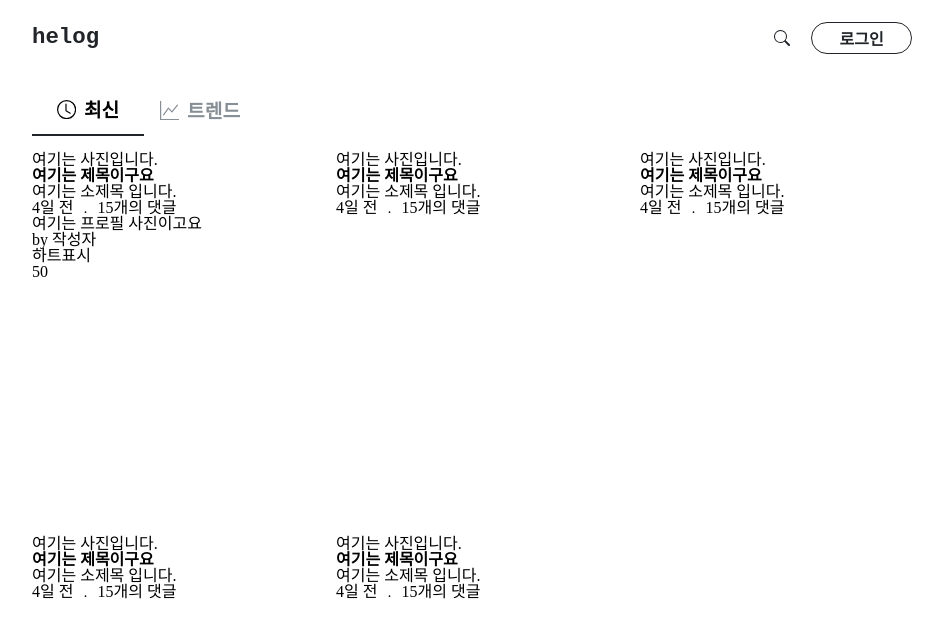
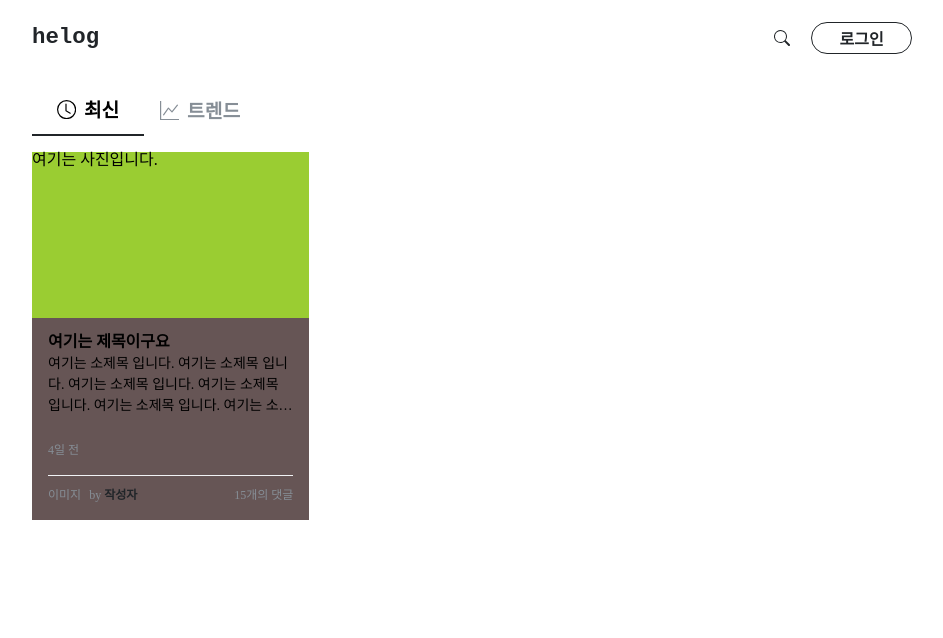
Before and after one commit to hanghae99-helog/front, a React (Create React App) app: page / in a window 1280 px wide. Shown: the top 638 px of the page, without its empty margins (168-1111 px from the left). Built offline with nearby package versions, Linux system fonts and the light colour scheme; a small style sheet from the web is missing.

Commit message:
리액트 쿼리를 위한 파일 정리

```diff
--- a/jsconfig.json
+++ b/jsconfig.json
@@ -1,5 +1,6 @@
 {
   "compilerOptions": {
-    "target": "es2020"
-  }
+    "baseUrl": "src"
+  },
+  "include": ["src"]
 }
--- a/package.json
+++ b/package.json
@@ -4,6 +4,8 @@
   "private": true,
   "dependencies": {
     "@reduxjs/toolkit": "^1.8.3",
+    "@tanstack/react-query": "^4.0.10",
+    "@tanstack/react-query-devtools": "^4.0.10",
     "@testing-library/jest-dom": "^5.14.1",
     "@testing-library/react": "^13.0.0",
     "@testing-library/user-event": "^13.2.1",
--- a/src/index.js
+++ b/src/index.js
@@ -2,16 +2,19 @@ import React from "react";
 import ReactDOM from "react-dom/client";
 import App from "./App";
 import { BrowserRouter } from "react-router-dom";
-import { Provider } from "react-redux";
-import store from "./redux/configStore";
+import { QueryClient, QueryClientProvider } from "@tanstack/react-query";
+import { ReactQueryDevtools } from "@tanstack/react-query-devtools";
+
+const queryClient = new QueryClient();
 
 const root = ReactDOM.createRoot(document.getElementById("root"));
 root.render(
   <React.StrictMode>
-    <Provider store={store}>
+    <QueryClientProvider client={queryClient}>
+      <ReactQueryDevtools initialIsOpen={true} />
       <BrowserRouter>
         <App />
       </BrowserRouter>
-    </Provider>
+    </QueryClientProvider>
   </React.StrictMode>
 );
--- a/src/pages/Home.jsx
+++ b/src/pages/Home.jsx
@@ -22,94 +22,38 @@ const Home = () => {
         </MainNav>
         <MainGrid>
           <MainItem>
-            <div>{/* <img src="" alt=""></img> */}여기는 사진입니다.</div>
-            <div>
+            <div className="image__container">
+              {/* <img src="" alt=""></img> */}여기는 사진입니다.
+            </div>
+            <div className="content__container">
               <div>
-                <h4>여기는 제목이구요</h4>
-                <p>여기는 소제목 입니다.</p>
+                <h4 className="content__title">여기는 제목이구요</h4>
+                <p className="content__subtitle">
+                  여기는 소제목 입니다. 여기는 소제목 입니다. 여기는 소제목
+                  입니다. 여기는 소제목 입니다. 여기는 소제목 입니다. 여기는
+                  소제목 입니다. 여기는 소제목 입니다. 여기는 소제목 입니다.
+                  여기는 소제목 입니다. 여기는 소제목 입니다. 여기는 소제목
+                  입니다. 여기는 소제목 입니다.
+                </p>
               </div>
-              <div>
-                <footer>
-                  <div>
-                    <p>
-                      <span>4일 전</span> ﹒ <span>15개의 댓글</span>
-                    </p>
-                  </div>
-                  <div>
+              <div className="content__info__container">
+                <div className="content__info__date">
+                  <span>4일 전</span>
+                </div>
+                <div className="content__info__writer__container">
+                  <div className="content__info__writer">
                     <div>
-                      <div>여기는 프로필 사진이고요</div>
-                      <div>by 작성자</div>
+                      {/* 이미지 자리 */}
+                      이미지
                     </div>
                     <div>
-                      <div>하트표시</div>
-                      <div>50</div>
+                      by <span>작성자</span>
                     </div>
                   </div>
-                </footer>
-              </div>
-            </div>
-          </MainItem>
-          <MainItem>
-            <div>{/* <img src="" alt=""></img> */}여기는 사진입니다.</div>
-            <div>
-              <div>
-                <h4>여기는 제목이구요</h4>
-                <p>여기는 소제목 입니다.</p>
-              </div>
-              <div>
-                <footer>
-                  <p>
-                    <span>4일 전</span> ﹒ <span>15개의 댓글</span>
-                  </p>
-                </footer>
-              </div>
-            </div>
-          </MainItem>
-          <MainItem>
-            <div>{/* <img src="" alt=""></img> */}여기는 사진입니다.</div>
-            <div>
-              <div>
-                <h4>여기는 제목이구요</h4>
-                <p>여기는 소제목 입니다.</p>
-              </div>
-              <div>
-                <footer>
-                  <p>
-                    <span>4일 전</span> ﹒ <span>15개의 댓글</span>
-                  </p>
-                </footer>
-              </div>
-            </div>
-          </MainItem>
-          <MainItem>
-            <div>{/* <img src="" alt=""></img> */}여기는 사진입니다.</div>
-            <div>
-              <div>
-                <h4>여기는 제목이구요</h4>
-                <p>여기는 소제목 입니다.</p>
-              </div>
-              <div>
-                <footer>
-                  <p>
-                    <span>4일 전</span> ﹒ <span>15개의 댓글</span>
-                  </p>
-                </footer>
-              </div>
-            </div>
-          </MainItem>
-          <MainItem>
-            <div>{/* <img src="" alt=""></img> */}여기는 사진입니다.</div>
-            <div>
-              <div>
-                <h4>여기는 제목이구요</h4>
-                <p>여기는 소제목 입니다.</p>
-              </div>
-              <div>
-                <footer>
-                  <p>
-                    <span>4일 전</span> ﹒ <span>15개의 댓글</span>
-                  </p>
-                </footer>
+                  <div className="content__info__comments">
+                    <span>15개의 댓글</span>
+                  </div>
+                </div>
               </div>
             </div>
           </MainItem>
@@ -157,23 +101,78 @@ const MainGrid = styled.div`
   gap: 2rem;
 
   grid-template-columns: 1fr 1fr 1fr 1fr;
-  grid-auto-rows: 25.6rem;
 
   @media screen and (max-width: 1440px) {
     grid-template-columns: 1fr 1fr 1fr;
-    grid-auto-rows: 22rem;
+    gap: 1.5rem;
   }
   @media screen and (max-width: 1080px) {
     grid-template-columns: 1fr 1fr;
-    grid-auto-rows: 18rem;
+    gap: 1rem;
   }
   @media screen and (max-width: 730px) {
     grid-template-columns: 1fr;
-    grid-auto-rows: 14rem;
+    gap: 0.7rem;
   }
 `;
 
 const MainItem = styled.div`
   width: 100%;
   height: 100%;
+  .image__container {
+    width: 100%;
+    height: 10.4rem;
+    background-color: yellowgreen;
+  }
+  .content__container {
+    padding: 1rem;
+    background-color: rgb(102, 85, 85);
+    width: 100%;
+    .content__title {
+      margin-bottom: 4px;
+      font-size: 1rem;
+    }
+    .content__subtitle {
+      margin-bottom: 1.5rem;
+      font-size: 14px;
+
+      overflow: hidden;
+      display: -webkit-box;
+      -webkit-line-clamp: 3;
+      -webkit-box-orient: vertical;
+
+      height: 3.9rem;
+      line-height: 1.3rem;
+    }
+    .content__info__date,
+    .content__info__writer,
+    .content__info__comments {
+      font-size: 12px;
+      line-height: 18px;
+      color: rgb(134, 142, 150);
+    }
+    .content__info__date {
+      margin-bottom: 10px;
+      border-bottom: 1px solid rgb(241, 243, 245);
+      padding-bottom: 16px;
+    }
+    .content__info__writer__container {
+      display: flex;
+      justify-content: space-between;
+      .content__info__writer {
+        display: flex;
+
+        div:first-child {
+          margin-right: 8px;
+        }
+        div:nth-child(2) {
+          span {
+            color: ${(props) => props.theme.black};
+            font-size: 12px;
+            font-weight: 700;
+          }
+        }
+      }
+    }
+  }
 `;
--- a/src/redux/configStore.js
+++ /dev/null
@@ -1,8 +0,0 @@
-import { configureStore } from "@reduxjs/toolkit";
-import userSlice from "./modules/userSlice";
-
-const store = configureStore({
-  reducer: { userSlice },
-});
-
-export default store;
--- a/src/shared/axiosConfig.js
+++ b/src/shared/axiosConfig.js
@@ -11,9 +11,15 @@ export const instance = axios.create({
 // 유저 인증 과정에서 사용할 axios 객체 만들기
 export const loginInstance = axios.create({
   // ngrok 설정
-  baseURL: "https://113e-218-49-250-197.jp.ngrok.io",
+  // baseURL: "https://113e-218-49-250-197.jp.ngrok.io",
   // mockAPI설정
-  // baseURL: "https://389fe977-f9ba-4e5e-8ea9-a9d6874fbd1c.mock.pstmn.io",
+  baseURL: "https://389fe977-f9ba-4e5e-8ea9-a9d6874fbd1c.mock.pstmn.io",
+  timeout: 5000,
+});
+
+// 게시글 관련 axios 객체 만들기
+export const postInstance = axios.create({
+  baseURL: "https://389fe977-f9ba-4e5e-8ea9-a9d6874fbd1c.mock.pstmn.io",
   timeout: 5000,
 });
 
@@ -49,6 +55,18 @@ export const authApi = {
   },
 };
 
+// post관련된 axios 요청 객체
+export const postAuth = {
+  mainLoading(pageNum) {
+    return postInstance.get(`/api/list?page=${pageNum}`, {
+      headers: {
+        "Content-Type": "application/json",
+        accept: "application/json",
+      },
+    });
+  },
+};
+
 // request 시에 인터셉터 이용해서 헤더에 토큰 추가하기
 instance.interceptors.request.use((config) => {
   const accessToken = localStorage.getItem("token");
```
Also changed, not shown: src/App.js (+4 -3 lines), src/redux/modules/userSlice.js (deleted, +0 -43 lines), 1 other file (tests, documents, lock files or other folders).
